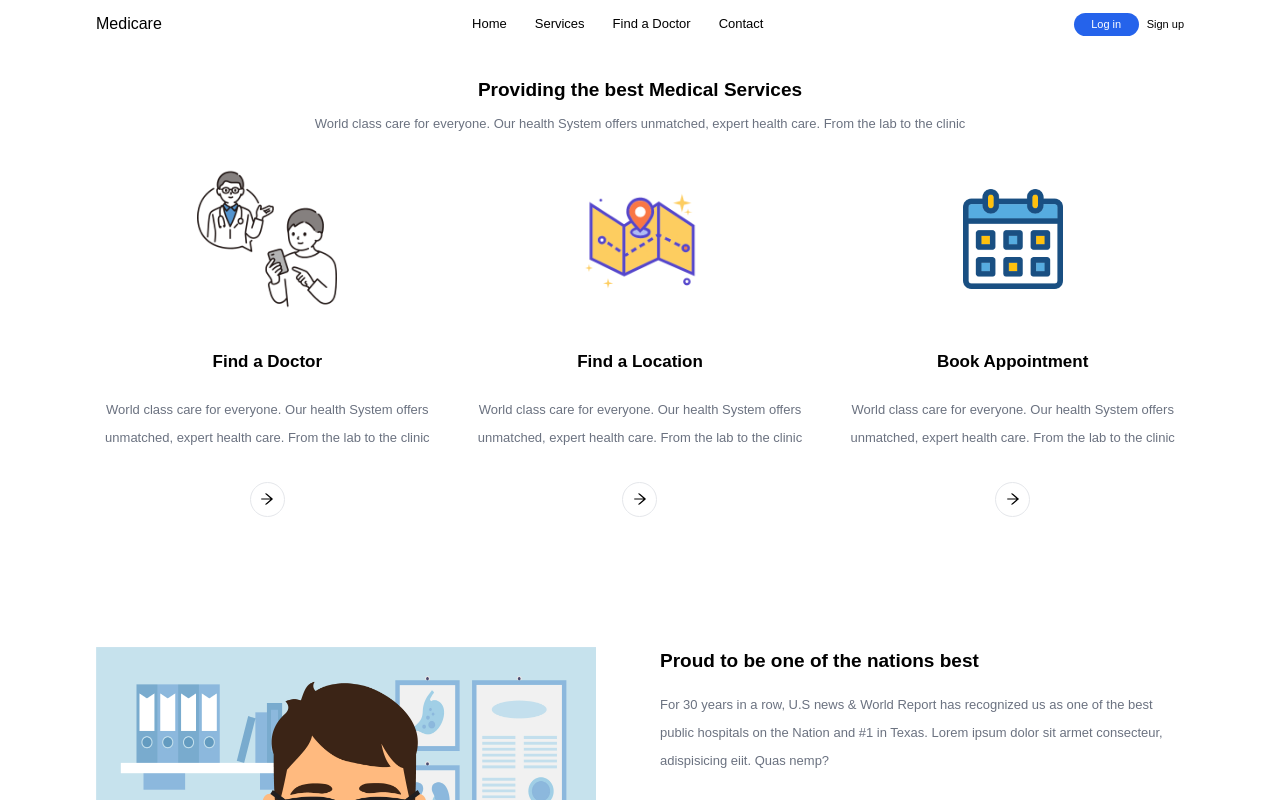
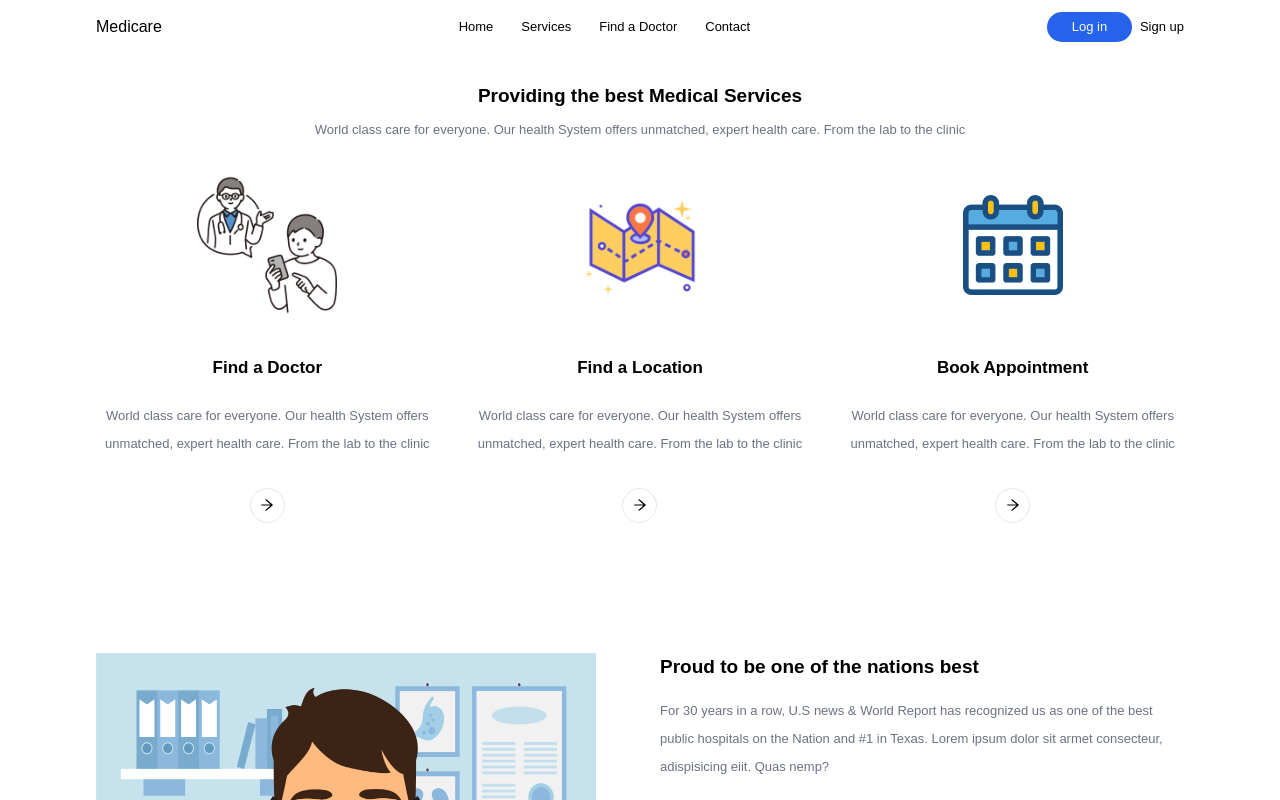
Before and after one commit to gerard415/doctor-appointment-application, a React (Create React App) app in the folder frontend/: page / in a window 1280 px wide. Shown: the top 800 px of the page. Built offline with nearby package versions, Linux system fonts and the light colour scheme; no server answers.

Commit message:
navbar edit

```diff
--- a/frontend/src/Components/Navbar.tsx
+++ b/frontend/src/Components/Navbar.tsx
@@ -53,9 +53,9 @@ const Navbar = () => {
 
           </div>
         : <div className='flex'>
-            <div className='space-x-2 galaxyfold:text-[11px] text-[13px] hidden sm:flex'>
-              <Link to={'/login'} className='bg-blue-600 h-[30px] w-[85px] galaxyfold:w-[65px] galaxyfold:h-[23px]  rounded-2xl text-white flex justify-center items-center '>Log in</Link>
-              <Link to={'/register'} className='flex justify-center items-center sm:text-[11px] '>Sign up</Link>
+            <div className='space-x-2 galaxyfold:text-[11px] sm:text-[13px] hidden sm:flex'>
+              <Link to={'/login'} className='bg-blue-600 sm:h-[30px] sm:w-[85px] galaxyfold:w-[65px] galaxyfold:h-[23px]  rounded-2xl text-white flex justify-center items-center '>Log in</Link>
+              <Link to={'/register'} className='flex justify-center items-center '>Sign up</Link>
             </div>
             <button className='sm:hidden' onClick={() => setShowMenu(!showMenu)}>
               {!showMenu ?
```
